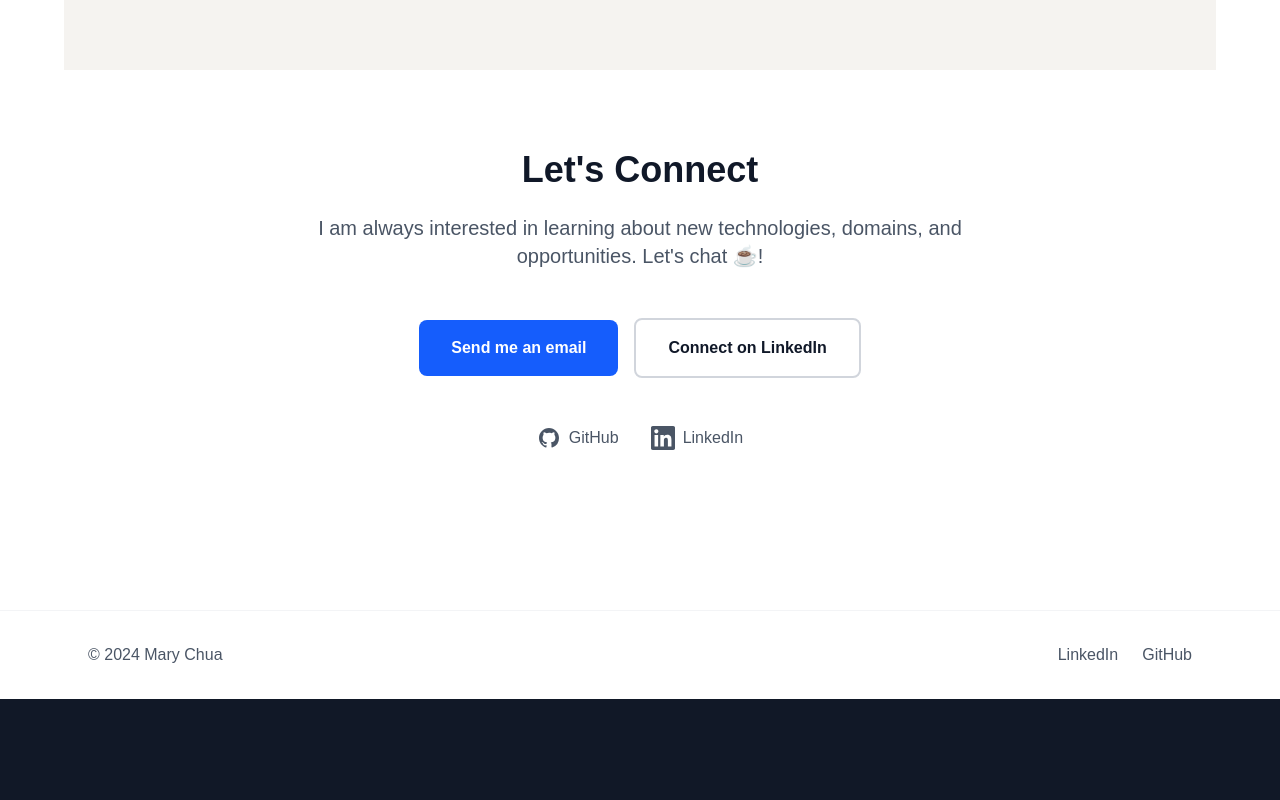
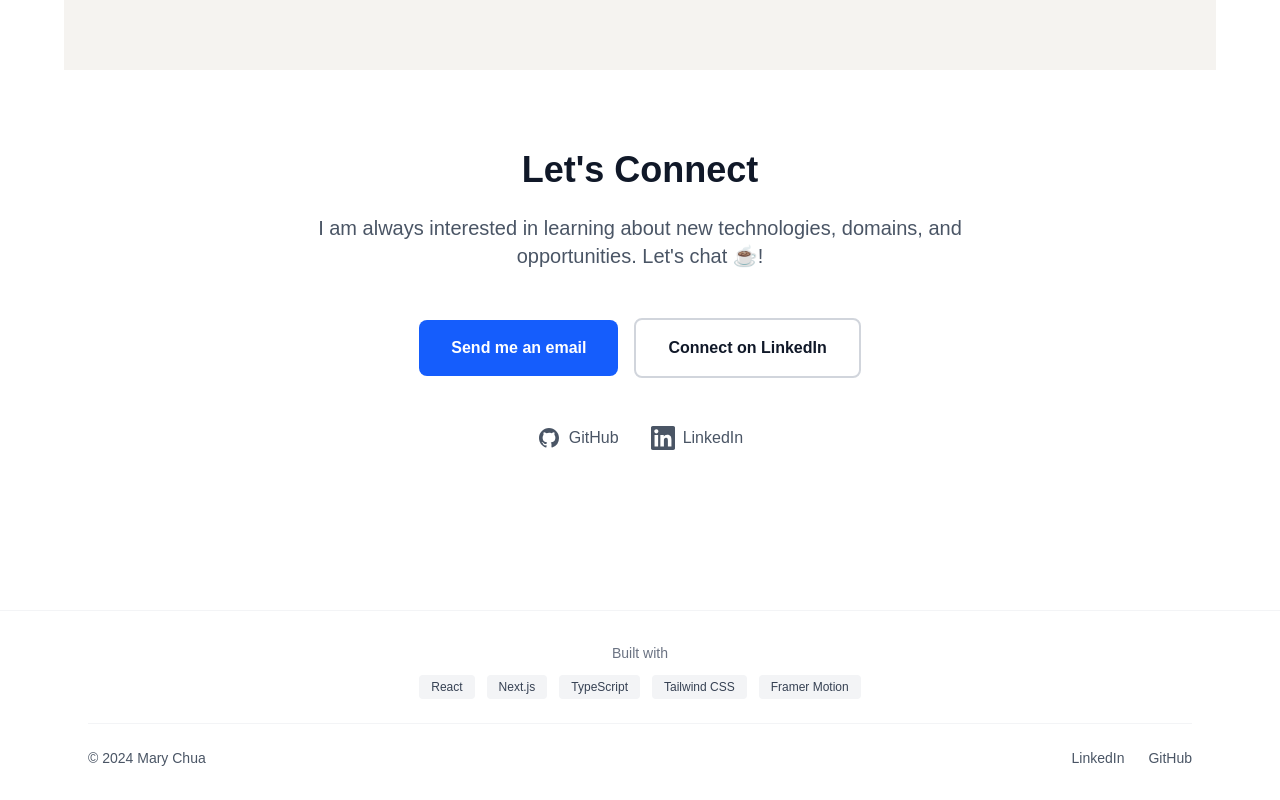
Before and after one commit to mc5324/mc-portfolio, a Next.js app: page / in a window 1280 px wide. Shown: the part 3649-4449 px from the top of the page. Before the commit the page ends 4348 px from the top, so only its background shows below. Built offline with nearby package versions, Linux system fonts and the light colour scheme.

Commit message:
footer to include built with tech stack

```diff
--- a/app/page.tsx
+++ b/app/page.tsx
@@ -207,17 +207,33 @@ export default function Home() {
       <ProjectsShowcase />
       <ContactComponent />
 
+
       {/* Footer */}
       <footer className="border-t border-gray-100 mt-20">
-        <div className="max-w-6xl mx-auto px-6 py-8 flex justify-between items-center">
-          <p className="text-gray-600">© 2024 Mary Chua</p>
-          <div className="flex gap-6">
-            <a href="https://linkedin.com/in/maryjechua" target="_blank" rel="noopener noreferrer" className="text-gray-600 hover:text-blue-600 transition-colors">
-              LinkedIn
-            </a>
-            <a href="https://github.com/mc5324" target="_blank" rel="noopener noreferrer" className="text-gray-600 hover:text-blue-600 transition-colors">
-              GitHub
-            </a>
+        <div className="max-w-6xl mx-auto px-6 py-8">
+          {/* Tech Stack */}
+          <div className="text-center mb-6">
+            <p className="text-sm text-gray-500 mb-3">Built with</p>
+            <div className="flex flex-wrap justify-center gap-3">
+              <span className="px-3 py-1 bg-gray-100 text-gray-700 rounded text-xs font-medium">React</span>
+              <span className="px-3 py-1 bg-gray-100 text-gray-700 rounded text-xs font-medium">Next.js</span>
+              <span className="px-3 py-1 bg-gray-100 text-gray-700 rounded text-xs font-medium">TypeScript</span>
+              <span className="px-3 py-1 bg-gray-100 text-gray-700 rounded text-xs font-medium">Tailwind CSS</span>
+              <span className="px-3 py-1 bg-gray-100 text-gray-700 rounded text-xs font-medium">Framer Motion</span>
+            </div>
+          </div>
+
+          {/* Copyright and Links */}
+          <div className="flex flex-col md:flex-row justify-between items-center gap-4 pt-6 border-t border-gray-100">
+            <p className="text-gray-600 text-sm">© 2024 Mary Chua</p>
+            <div className="flex gap-6">
+              <a href="https://linkedin.com/in/maryjechua" target="_blank" rel="noopener noreferrer" className="text-gray-600 hover:text-blue-600 transition-colors text-sm">
+                LinkedIn
+              </a>
+              <a href="https://github.com/mc5324" target="_blank" rel="noopener noreferrer" className="text-gray-600 hover:text-blue-600 transition-colors text-sm">
+                GitHub
+              </a>
+            </div>
           </div>
         </div>
       </footer>
```
